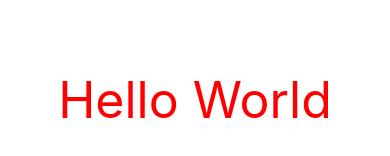
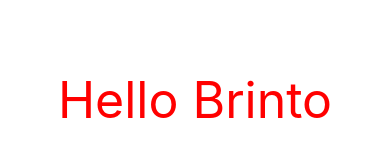
Before and after one commit to iqbalnafee/react-native-expo-shoppingList, a React Native app: screen / in a window 390 px wide. Shown: the part 322-478 px from the top of the page. Built offline with nearby package versions, Linux system fonts and the light colour scheme.

Commit message:
in style move to stylesheet

```diff
--- a/App.js
+++ b/App.js
@@ -1,13 +1,21 @@
 import React from 'react';
-import { View, Text } from 'react-native';
+import { View, Text, StyleSheet } from 'react-native';
 
 const App = () => {
   return (
-    <View style={{flex:1,justifyContent:'center',alignItems:'center'}}>
-      <Text style={{color:'red',fontSize:50}}>
-        Hello World
+    <View style={styles.container}>
+      <Text style={styles.text}>
+        Hello Brinto
       </Text>
     </View>
   );
 };
+const styles = StyleSheet.create({
+  container: {
+    flex: 1,
+    justifyContent: 'center',
+    alignItems: 'center'
+  },
+  text:{ color: 'red', fontSize: 50 },
+});
 export default App;
```
